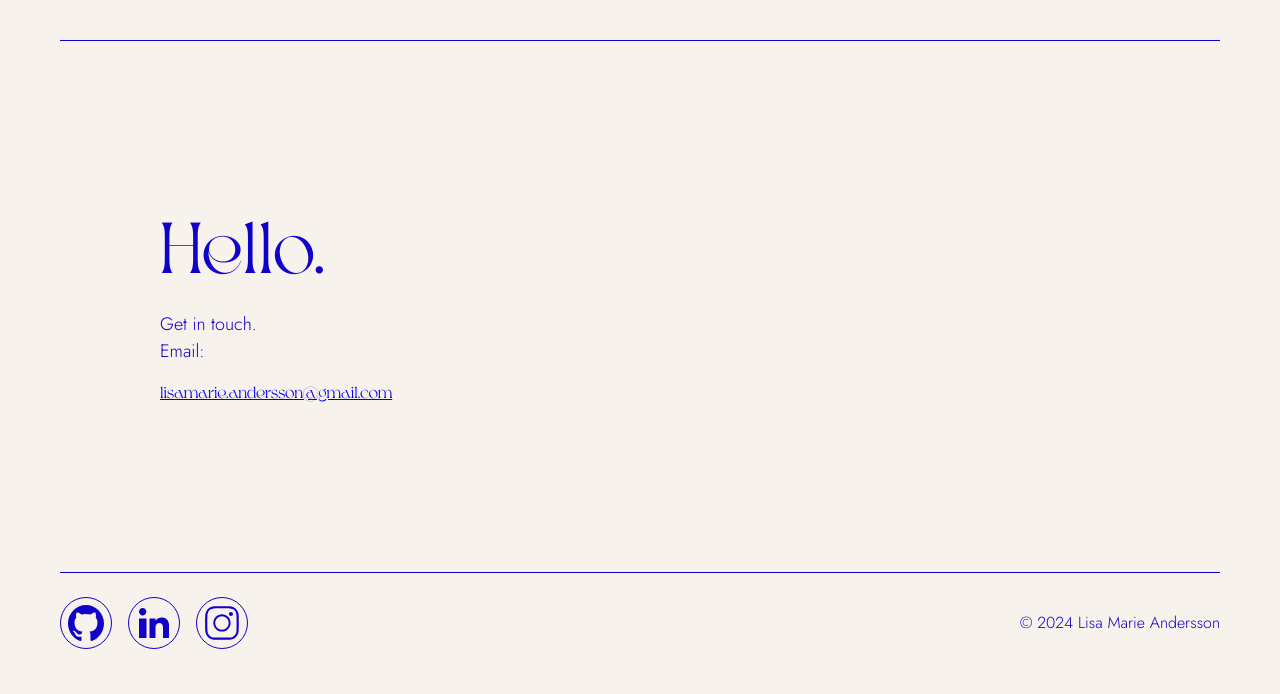
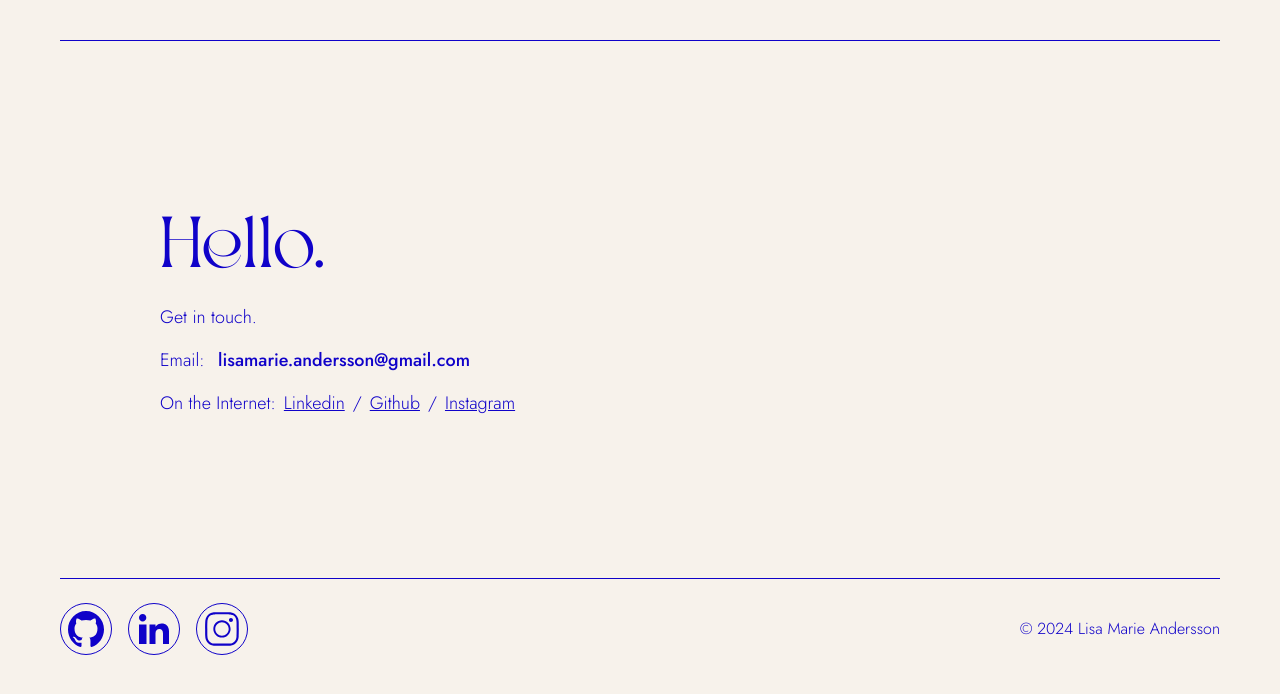
Before and after one commit to lisamarieandersson/showcase-pro, a React (Vite) app: page /contact in a window 1280 px wide. Shown: the top 694 px of the page. Built offline with nearby package versions, Linux system fonts and the light colour scheme.

Commit message:
add contact email etc

```diff
--- a/src/components/contact/Contact.tsx
+++ b/src/components/contact/Contact.tsx
@@ -5,10 +5,38 @@ function Contact() {
     <div className="contact">
       <h1 className="contact__heading">Hello.</h1>
       <p className="contact__text">Get in touch.</p>
-      <p className="contact__email-text">Email:</p>
-      <a href="mailto:lisamarie.andersson@gmail.com" className="contact__email">
-        lisamarie.andersson@gmail.com
-      </a>
+      <div className="contact__email">
+        <p className="contact__email-text">Email:&nbsp;</p>
+        <a
+          href="mailto:lisamarie.andersson@gmail.com"
+          className="contact__email-address"
+        >
+          lisamarie.andersson@gmail.com
+        </a>
+      </div>
+      <div className="contact__internet">
+        <p className="contact__internet-text">On the Internet:</p>
+        <a
+          href="https://www.linkedin.com/in/lisa-marie-andersson-a11682140/"
+          className="contact__internet-link"
+        >
+          Linkedin
+        </a>
+        <p className="contact__internet-text">/</p>
+        <a
+          href="https://github.com/lisamarieandersson"
+          className="contact__internet-link"
+        >
+          Github
+        </a>
+        <p className="contact__internet-text">/</p>
+        <a
+          href="https://www.instagram.com/upthewoodenhills/"
+          className="contact__internet-link"
+        >
+          Instagram
+        </a>
+      </div>
     </div>
   );
 }
```
